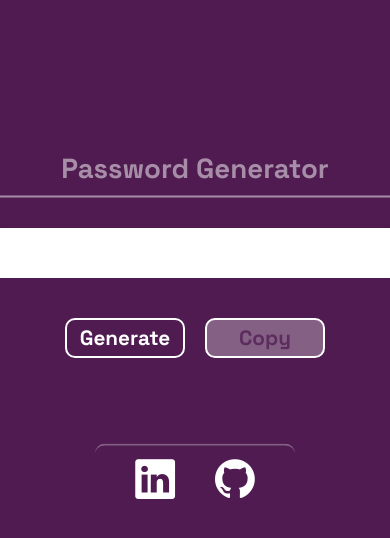
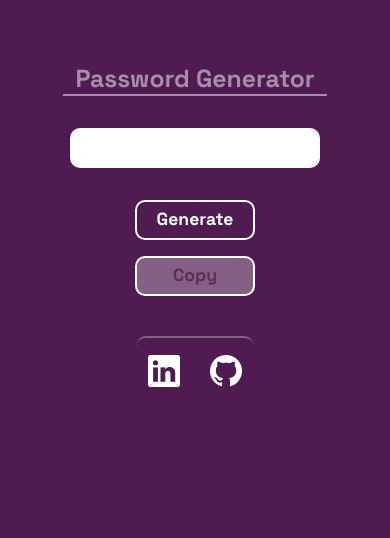
Before and after one commit to elchino8779/Password-Generator, a plain HTML site: page index.html in a window 390 px wide. Drawn offline with nearby package versions, Linux system fonts and the light colour scheme.

Commit message:
Aplicando bootstrap

```diff
--- a/css/style.css
+++ b/css/style.css
@@ -1,12 +1,16 @@
-:root {
+
+:root{
     --color-primario: rgb(79, 27, 80);
-    --color-alpha-primario: rgba(79, 27, 80, 0.75)
+    --color-alpha-primario: rgba(79, 27, 80, 0.75);
+
+    --color-texto: #ffffff;
+    --color-alpha-texto: rgba(255, 255, 255, 0.5);
 }
 
-* {
+
+
+*{
     font-family: 'Space Grotesk', sans-serif;
-    font-size: 1.2em;
-    font-weight: bold;
 }
 
 *::selection {
@@ -14,138 +18,90 @@
     color: rgb(255, 255, 255)
 }
 
-
-body {
+body{
     background-color: var(--color-primario);
 }
 
-
-.title {
-    position: absolute;
-    top: 20%;
-    left: 50%;
-    transform: translate(-50%, -50%);
+.titulo{
+    color: var(--color-alpha-texto);
     border-bottom: 2px solid rgba(255, 255, 255, 0.5);
-    padding: 10px;
-    color: rgba(255, 255, 255, 0.5);
 }
 
-.container {
-    width: 350px;
-    min-height: 50px;
-    height: auto;
+.password{
+    width: 250px;
+    height: 40px;
+    word-break: break-all;
+    padding: 10px 15px;
+    word-break: break-all;
     background-color: rgb(255, 255, 255);
-    position: absolute;
-    top: 30%;
-    left: 50%;
-    transform: translate(-50%, -50%);
-    border-radius: 10px;
-    box-shadow: 0px 0px 3px 0px;
+    color: var(--color-alpha-primario);
     display: flex;
     justify-content: center;
     align-items: center;
-    word-break: break-all;
-    color: var(--color-alpha-primario);
+    border-radius: 10px;
+    font-size: 1.1em;
+    box-shadow: 0px 0px 3px 0px;
 }
 
-.botones {
-    width: 300px;
-    height: 50px;
-    position: absolute;
-    top: 40%;
-    left: 50%;
-    transform: translate(-50%, -50%);
-    font-size: 0.75em;
-    display: flex;
-    justify-content: center;
-    align-items: center;
-    gap: 20px;
-}
-
-#generar {
+#boton-generar{
     width: 120px;
     height: 40px;
+    font-size: 1.1em;
+    font-weight: bold;
     background-color: var(--color-primario);
     color: rgb(255, 255, 255);
     border-radius: 10px;
     border: 2px solid rgb(255, 255, 255);
+    display: flex;
+    justify-content: center;
+    align-items: center;
     transition: background-color 0.2s ease-in-out;
     cursor: pointer;
 }
 
-#generar:hover {
+#boton-generar:hover {
     background-color: rgb(255, 255, 255);
     color: var(--color-primario);
 }
 
-#generar:active {
+#boton-generar:active {
     transform: scale(0.98);
 }
 
-#copiar {
+#boton-copiar{
     width: 120px;
     height: 40px;
+    font-size: 1.1em;
+    font-weight: bold;
     background-color: rgba(255, 255, 255, 0.3);
     color: var(--color-alpha-primario);
     border-radius: 10px;
     border: 2px solid rgb(255, 255, 255);
+    display: flex;
+    justify-content: center;
+    align-items: center;
     transition: background-color 0.2s ease-in-out;
     cursor: pointer;
 }
 
-#copiar:hover {
+#boton-copiar:hover {
     background-color: rgb(255, 255, 255);
     color: var(--color-primario);
 }
 
-#copiar:active {
+#boton-copiar:active {
     transform: scale(0.98);
-}
-
-#copiado {
-    width: 150px;
-    height: 35px;
-    font-size: 0.6em;
-    background-color: rgb(255, 255, 255);
-    position: absolute;
-    top: 50%;
-    left: 50%;
-    transform: translate(-15%, -120%);
-    display: flex;
-    justify-content: center;
-    align-items: center;
-    border-radius: 10px;
-    box-shadow: 1px 1px 3px;
-    transition: 0.2s ease-out;
-    opacity: 0;
-}
-
-.triangulo {
-    width: 0;
-    height: 0;
-    top: -18px;
-    left: 70px;
-    position: absolute;
-    border-right: 10px solid transparent;
-    border-top: 10px solid transparent;
-    border-left: 10px solid transparent;
-    border-bottom: 10px solid rgb(255, 255, 255);
-    transition: 0.2 ease-in-out;
-
 }
 
 footer{
     border-top: 2px solid rgba(255, 255, 255, 0.3);
     border-radius: 10px;
-    width: 200px;
+    font-size: 2em;
     height: 70px;
-    position: absolute;
-    top: 50%;
-    left: 50%;
-    transform: translate(-50%, 30%);
     display: flex;
     justify-content: space-evenly;
     align-items: center;
+    gap: 30px;
 
 }
 
@@ -158,22 +114,17 @@ i:hover{
     color: rgba(255, 255, 255, 0.5);
 }
 
+.modal-dialog{
+    background-color: var(--color-primario);
+    color: var(--color-texto);
+    border-radius: 10px;
+    border: 2px solid rgba(255, 255, 255, 0.5);
 
-@media (max-width: 576px) {
+}
 
-    .title{
-        width: 100%;
-        display: flex;
-        justify-content: center;
-        align-items: center;
-    }
-
-    .container{
-        width: 100%;
-        border-radius: 0px;
-    }
-
-    body{
-        overflow: hidden;
+@media (max-width: 250px){
+    .password{
+        width: auto;
+        height: auto;
     }
 }
--- a/index.html
+++ b/index.html
@@ -5,32 +5,51 @@
     <meta charset="UTF-8">
     <meta http-equiv="X-UA-Compatible" content="IE=edge">
     <meta name="viewport" content="width=device-width, initial-scale=1.0">
-    <link rel="stylesheet" href="https://cdn.jsdelivr.net/npm/bootstrap-icons@1.10.3/font/bootstrap-icons.css">
+    <link href="https://cdn.jsdelivr.net/npm/bootstrap@5.3.0-alpha1/dist/css/bootstrap.min.css" rel="stylesheet"
+        integrity="sha384-GLhlTQ8iRABdZLl6O3oVMWSktQOp6b7In1Zl3/Jr59b6EGGoI1aFkw7cmDA6j6gD" crossorigin="anonymous">
     <link rel="stylesheet" href="css/style.css">
     <link rel="preconnect" href="https://fonts.googleapis.com">
     <link rel="preconnect" href="https://fonts.gstatic.com" crossorigin>
     <link href="https://fonts.googleapis.com/css2?family=Space+Grotesk:wght@400;700&display=swap" rel="stylesheet">
-    <script src="js/main.js" defer></script>
-    <title>Password Generator</title>
+    <link rel="stylesheet" href="https://cdn.jsdelivr.net/npm/bootstrap-icons@1.10.3/font/bootstrap-icons.css">
+    <title>Bootstrap</title>
 </head>
 
 <body>
-    <div class="title">
-        Password Generator
+    <div class="container mt-5 d-flex flex-column justify-content-center align-items-center gap-4">
+        <div class="row">
+            <h2 class="titulo mt-3 fw-bold text-center">Password Generator</h2>
+        </div>
+        <div class="row">
+            <div id="password" class="password fw-bold text-center"></div>
+        </div>
+        <div class="row mt-2">
+            <div class="botones d-flex flex-column flex-sm-row gap-3">
+                <button id="boton-generar">Generate</button>
+                <button id="boton-copiar" data-bs-toggle="modal" data-bs-target="#exampleModal">Copy</button>
+            </div>
+        </div>
+        <div class="row mt-3">
+            <footer>
+                <a href="https://www.linkedin.com/in/andresgomez87" target="_blank"><i class="bi bi-linkedin"></i></a>
+                <a href="https://github.com/elchino8779" target="_blank"><i class="bi bi-github"></i></a>
+            </footer>
+        </div>
     </div>
-    <div id="container" class="container"> </div>
-    <div class="botones">
-        <button id="generar">Generate</button>
-        <button id="copiar">Copy</button>
+
+
+    <!-- Modal -->
+    <div class="modal fade" id="exampleModal" tabindex="-1" aria-labelledby="exampleModalLabel" aria-hidden="true">
+        <div class="modal-dialog d-flex justify-content-center align-items-center p-3">
+            <h1 class="modal-title fs-5 text-center" id="exampleModalLabel">Copied text successfully!</h1>
+        </div>
     </div>
-    <div id="copiado">
-        Password copied
-        <div class="triangulo"></div>
-    </div>
-    <footer>
-        <a href="https://www.linkedin.com/in/andresgomez87" target="_blank"><i class="bi bi-linkedin"></i></a>
-        <a href="https://github.com/elchino8779" target="_blank"><i class="bi bi-github"></i></a>
-    </footer>
+
+
+    <script src="https://cdn.jsdelivr.net/npm/bootstrap@5.3.0-alpha1/dist/js/bootstrap.bundle.min.js"
+        integrity="sha384-w76AqPfDkMBDXo30jS1Sgez6pr3x5MlQ1ZAGC+nuZB+EYdgRZgiwxhTBTkF7CXvN"
+        crossorigin="anonymous"></script>
+    <script src="js/main.js"></script>
 </body>
 
 </html>
--- a/js/main.js
+++ b/js/main.js
@@ -1,9 +1,8 @@
 //Variables
 
-let container = document.getElementById("container");
-let generar = document.getElementById("generar");
-let copiar = document.getElementById("copiar");
-let copiado = document.getElementById("copiado");
+let container = document.getElementById("password");
+let generar = document.getElementById("boton-generar");
+let copiar = document.getElementById("boton-copiar");
 
 
 //Funciones
@@ -38,19 +37,18 @@ function generarPass() {
 
 };
 
-function globoCopiado(){
-    copiado.style.opacity = "1";
-    setTimeout(() => {
-        copiado.style.opacity = "0";
-    }, 1300);
+function copiarTexto() {
     copiar.innerText = "Copied";
     navigator.clipboard.writeText(container.innerText);
 };
 
+
+//Program
+
 generar.addEventListener("click", generarPass);
 
-copiar.addEventListener("click", function(){
-    if(container.innerText != ""){
-        globoCopiado();
+copiar.addEventListener("click", function () {
+    if (container.innerText != "") {
+        copiarTexto();
     }
 });
```
